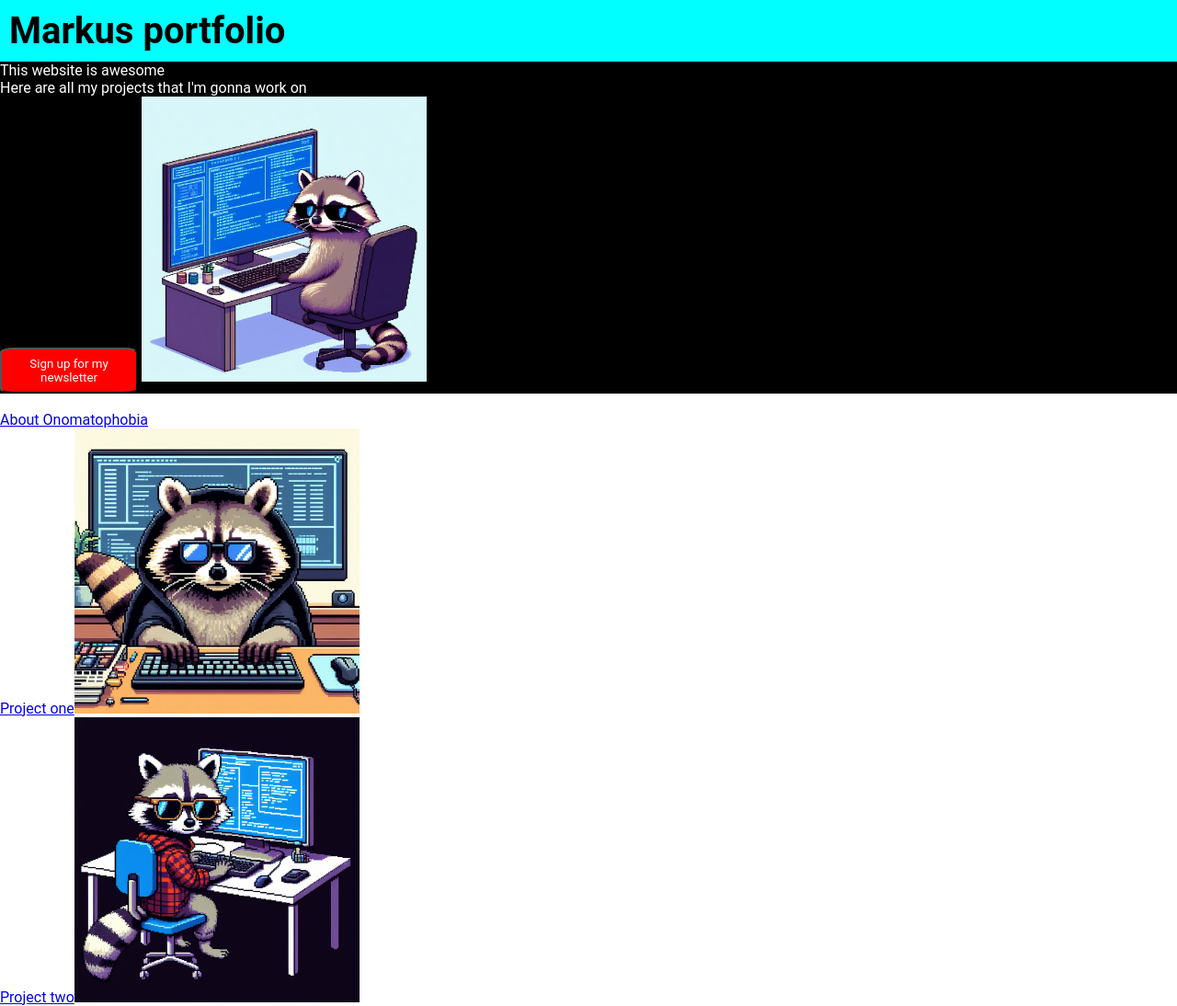
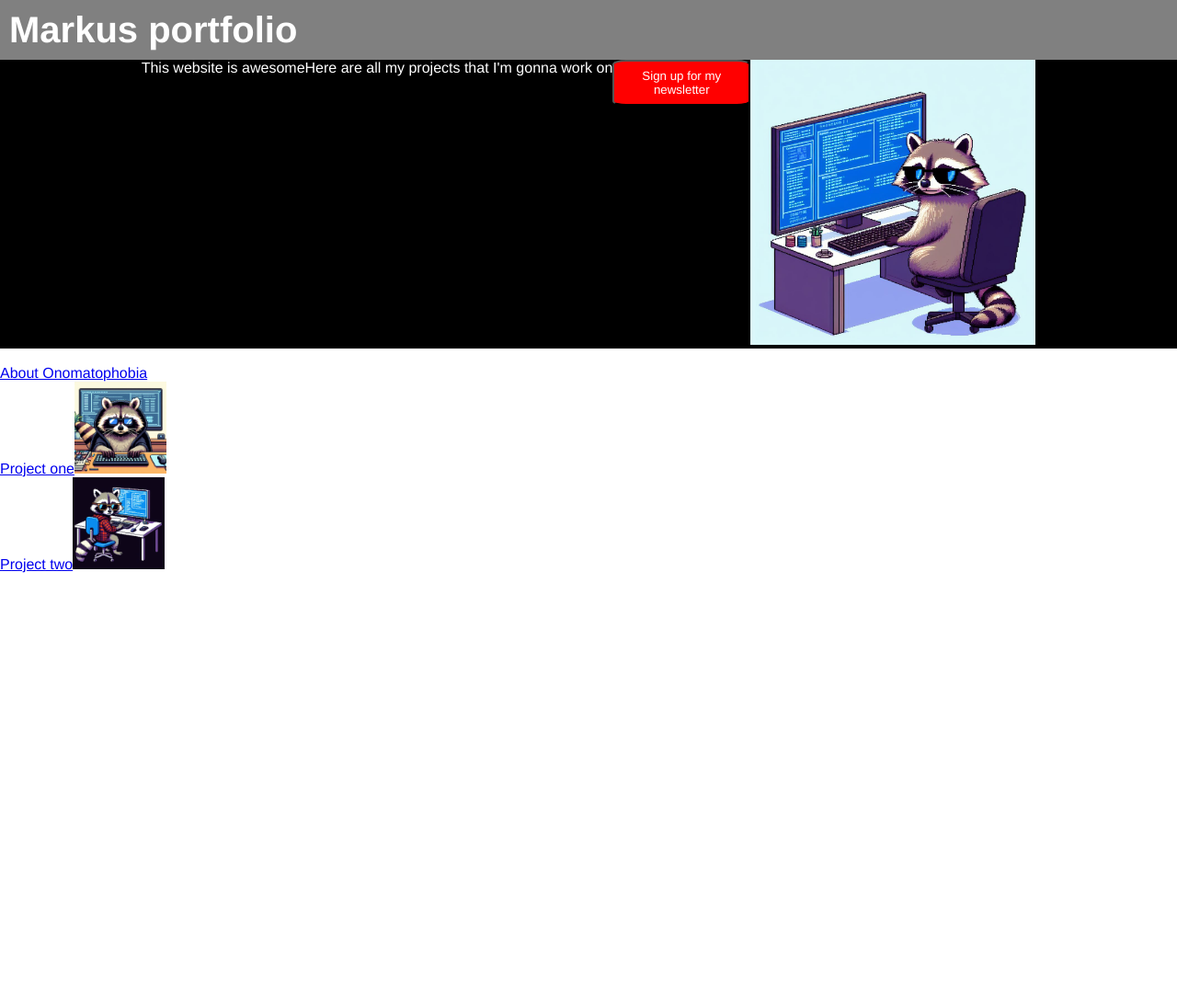
Before and after one commit to Onomatophobia/my-first-website, a plain HTML site: page index.html in a window 1280 px wide. Shown: the whole page at 92% size. After the commit the page ends 800 px from the top, so only its background shows below. Drawn offline with Linux system fonts and the light colour scheme.

Commit message:
added header, navbar, changes in css

```diff
--- a/index.html
+++ b/index.html
@@ -6,18 +6,24 @@
         <link rel="stylesheet" href="style.css">
     </head>
 <body>
+    <!-- Navbar -->
+    <div></div>
+    <!-- header -->
     <h1 id="header">Markus portfolio</h1>
+    <!-- Description -->
     <div class="box-one">
-        <p>This website is awesome</p>
+        <p>This website is awesome</p><br>
         <p>Here are all my projects that I'm gonna work on</p>
         <button>Sign up for my newsletter</button>
-        <img id="picture-one" src="./images/raccoon1.jpeg" height="310" width="310">
+        <div>
+            <img id="picture-one" src="./images/raccoon1.jpeg" height="310" width="310">
+        </div>
     </div><br>
     <div class="box-two">
         <a href="https://www.theodinproject.com/about" target="_blank" rel="noopener noreferrer">About Onomatophobia</a> <br>
         <ul>
-            <li><a href="./pages/projectone.html" target="_blank" rel="noopener noreferrer">Project one</a><img src="./images/raccoon2.jpeg" height="310" width="310"></li>
-            <li><a href="./pages/projecttwo.html" target="_blank" rel="noopener noreferrer">Project two</a><img src="./images/raccoon3.jpeg" height="310" width="310"></li>
+            <li><a href="./pages/projectone.html" target="_blank" rel="noopener noreferrer">Project one</a><img src="./images/raccoon2.jpeg" height="100" width="100"></li>
+            <li><a href="./pages/projecttwo.html" target="_blank" rel="noopener noreferrer">Project two</a><img src="./images/raccoon3.jpeg" height="100" width="100"></li>
         </ul>
     </div>
     <script src="main.js"></script>
--- a/style.css
+++ b/style.css
@@ -1,16 +1,20 @@
 * {
     padding: 0;
     margin: 0;
-    font-family: 'Roboto', Courier, monospace;
+    font-family: 'Franklin Gothic Medium', 'Arial Narrow', Arial, sans-serif;
 }
 
 h1 {
-    background: aqua;
+    background: grey;
+    color: white;
     font-size: 40px;
     padding: 10px;
 }
 
 .box-one {
+    display: flex;
+    flex-direction: row;
+    justify-content: center;
     background: black;
     color: white;
 }
```
